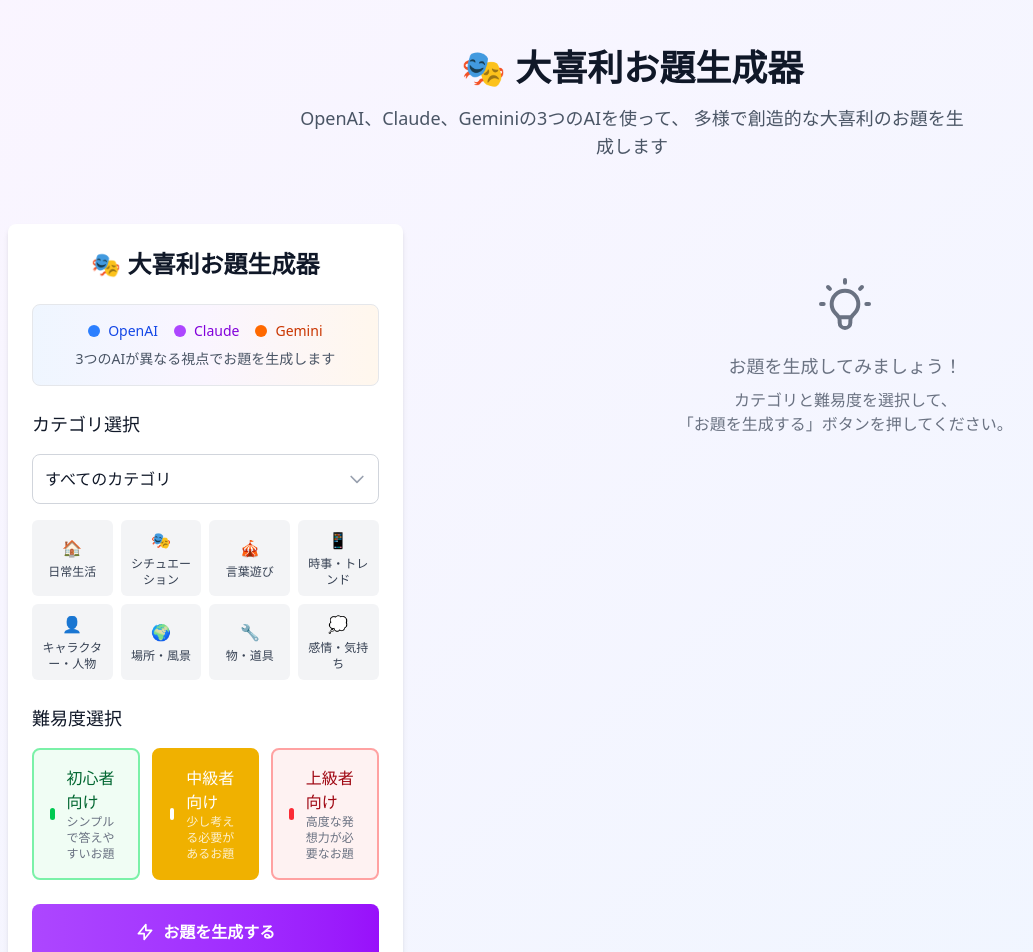
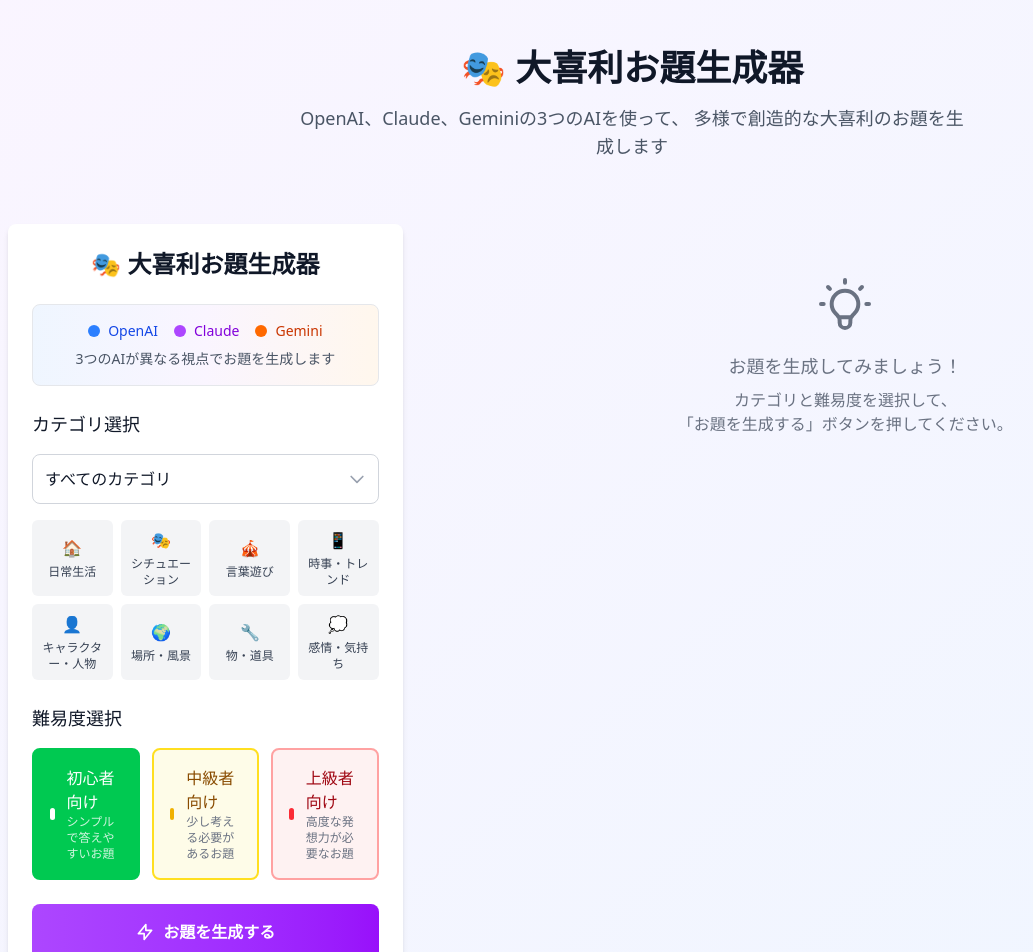
Before and after one commit to tocomi/oogiri-odai-factory, a Next.js app: page / in a window 1280 px wide. Shown: the top 952 px of the page, without its empty margins (8-1041 px from the left). Built offline with nearby package versions, Linux system fonts and the light colour scheme.

Commit message:
feat: initial difficulty

```diff
--- a/src/components/ControlPanel.tsx
+++ b/src/components/ControlPanel.tsx
@@ -16,7 +16,7 @@ export default function ControlPanel({
 }: ControlPanelProps) {
   const [category, setCategory] = useState<GenerateParams['category']>('')
   const [difficulty, setDifficulty] =
-    useState<GenerateParams['difficulty']>('medium')
+    useState<GenerateParams['difficulty']>('easy')
 
   const handleGenerate = () => {
     onGenerate({
```
